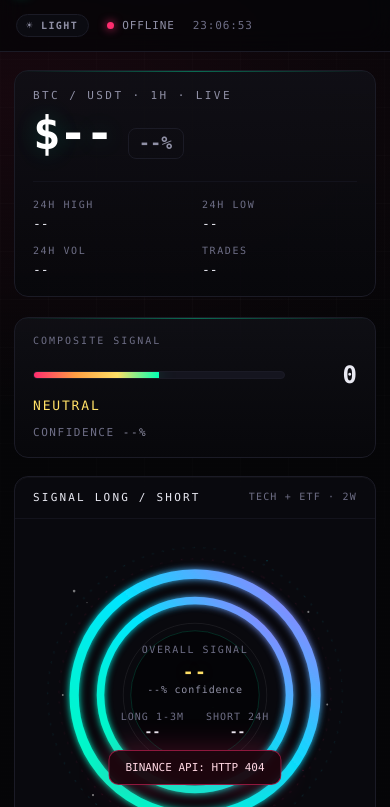
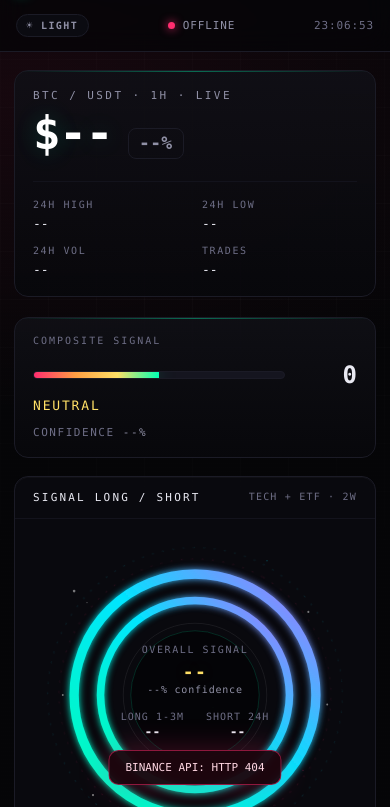
Before and after one commit to Matros777/BTC-OBSERVER, a website with bundled scripts: page static/index.html in a window 390 px wide. Shown: the part 37-844 px from the top of the page. Built offline with nearby package versions, Linux system fonts and the light colour scheme; no server answers.

Commit message:
style(mobile): spread the theme toggle row across the topbar

```diff
--- a/static/style.css
+++ b/static/style.css
@@ -778,3 +778,7 @@ canvas { display: block; width: 100%; height: 100%; }
 :root[data-theme="light"] .legend {
   color: var(--muted);
 }
+
+@media (max-width: 640px) {
+  .top-right { width: 100%; justify-content: space-between; gap: 12px; }
+}
```
